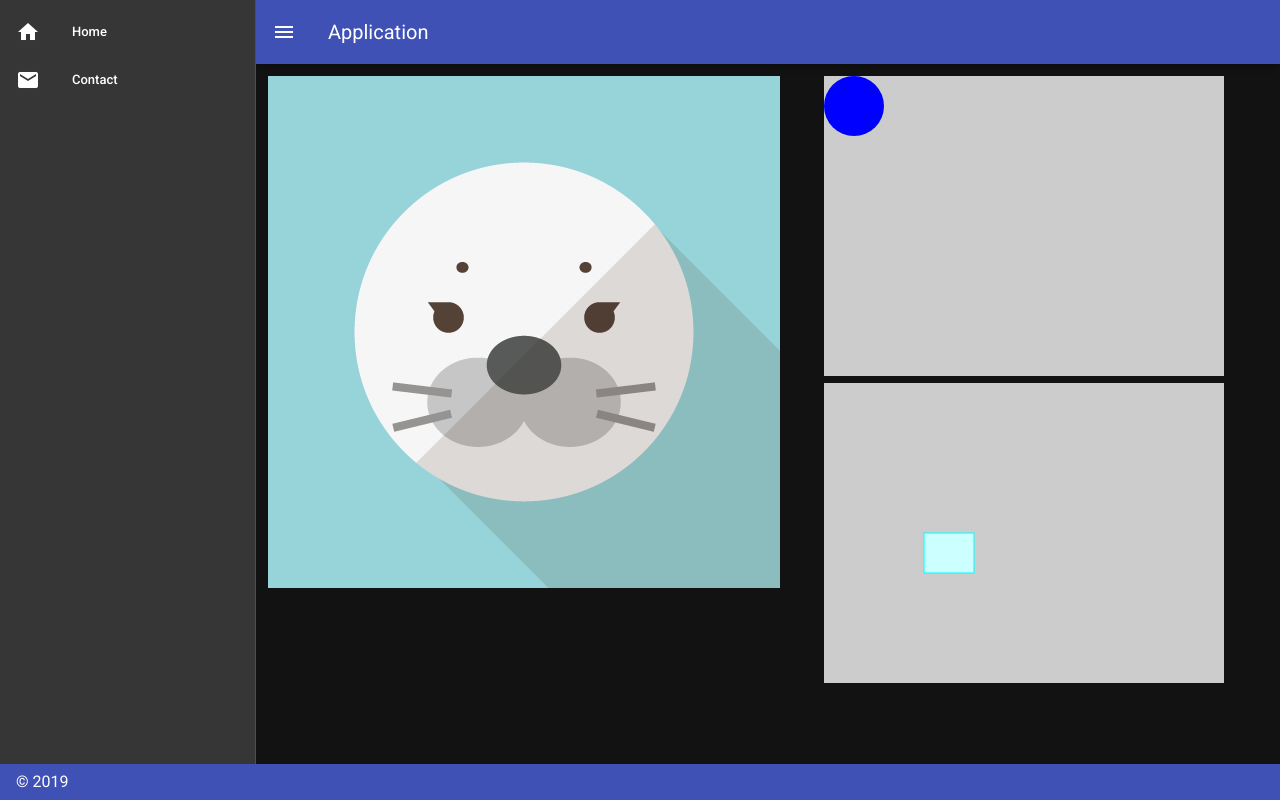
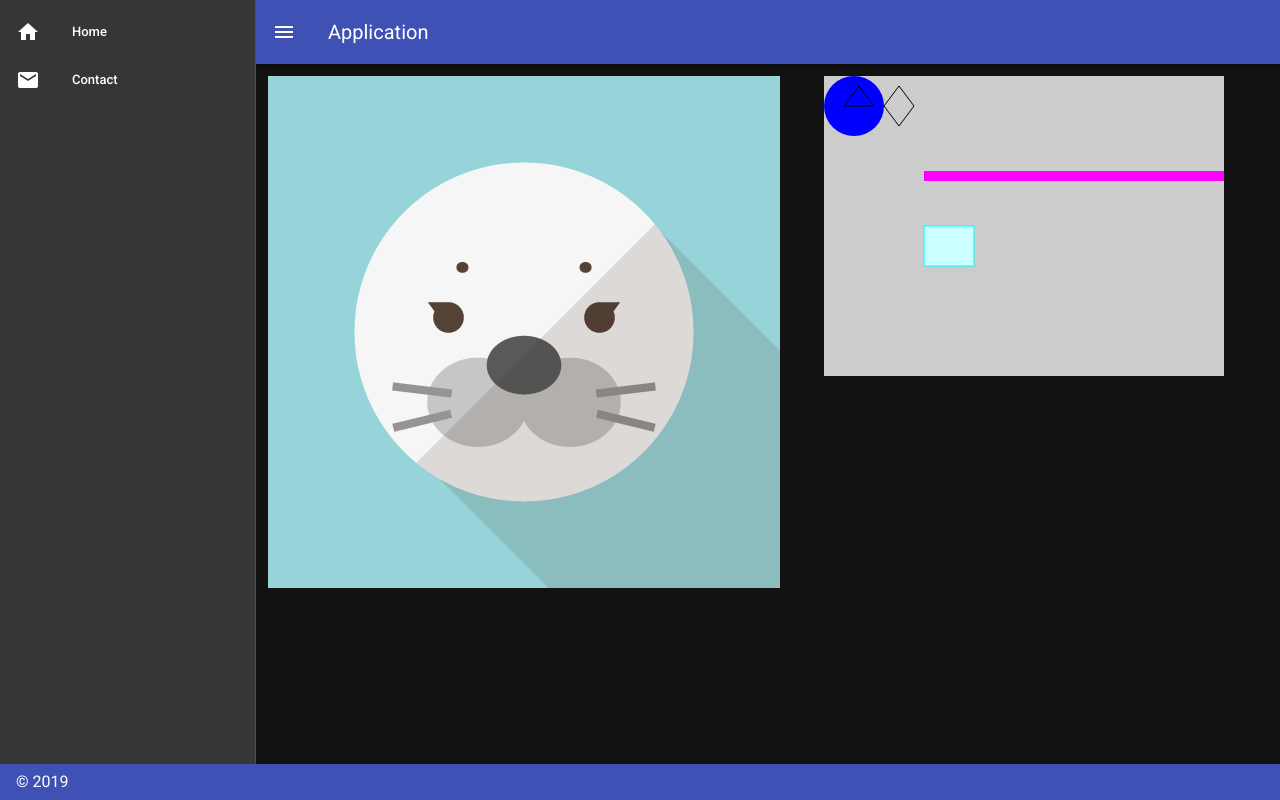
Before and after one commit to yoshiko-tsuka/icon-generator, a Nuxt app: page / in a window 1280 px wide. Built offline with nearby package versions, Linux system fonts and the light colour scheme.

Commit message:
add line and pentagon

```diff
--- a/pages/index.vue
+++ b/pages/index.vue
@@ -1,14 +1,15 @@
 <template>
   <div class="row">
     <div class="col-6">
-      <p><img @dragstart="dStart" @drag="dMove" @dragend="dEnd" class="drag-and-drop" src="/sea.png"></p>
+      <p><img @dragstart.self="dStart" @drag.self="dMove" @dragend.self="dEnd" class="drag-and-drop" src="/sea.png"></p>
     </div>
     <div class="col-6">
-      <svg xmlns="http://www.w3.org/2000/svg" style="background-color:#ccc" width="400" height="300" viewbox="0 0 400 300">
-        <circle class="drag-and-drop" cx=30 cy=30 r=30 fill="blue" @mousedown="mDownCircle" @mousemove="mMoveCircle" @mouseup="dEnd"/>
-      </svg>
-      <svg xmlns="http://www.w3.org/2000/svg" style="background-color:#ccc" width="400" height="300" viewbox="0 0 400 300">
-        <rect x="100" y="150" rx="0" ry="0" width="50" height="40" stroke-width="1" stroke="#00FFFF" fill="#CCFFFF" @mousedown="mDownSquare" @mousemove="mMoveSquare" @mouseup="dEnd" />
+      <svg xmlns="http://www.w3.org/2000/svg" style="background-color:#ccc" width="400" height="300" viewbox="0 0 400 300" @mouseup="dEnd">
+        <circle class="drag-and-drop" cx=30 cy=30 r=30 fill="blue" @mousedown.self.stop="mDownCircle" @mousemove.self.stpo="mMoveCircle"/>
+        <rect x="100" y="150" rx="0" ry="0" width="50" height="40" stroke-width="1" stroke="#00FFFF" fill="#CCFFFF" @mousedown.self.stop="mDownSquare" @mousemove.self.stop="mMoveSquare"/>
+        <line x1="100" y1="100" x2="400" y2="100" stroke-width="10" stroke="#FF00FF" @mousedown.self.stop="mDownLine" @mousemove.self.stop="mMoveLine"/>
+      　<polygon points="20 30, 35 10, 50 30" stroke-width="1" stroke="#000000" fill="none" />
+      　<polygon points="60 30, 75 10, 90 30, 75 50" stroke-width="1" stroke="#000000" fill="none" />
       </svg>
     </div>
   </div>
@@ -26,6 +27,8 @@ export default {
       y: 0,
       cx: 0,
       cy: 0,
+      xl: 0,
+      yl: 0,
       r: 0,
       is_dragging: false
     }
@@ -57,34 +60,57 @@ export default {
         this.y = 0
         this.cx = 0
         this.cy = 0
+        this.xl = 0
+        this.yl = 0
         this.r = 0
+        console.log(this.is_dragging)
       }
     },
     mDownCircle () {
+      this.is_dragging = true
       this.x = event.pageX
       this.y = event.pageY
       this.cx = parseInt(event.target.attributes.cx.value)
       this.cy = parseInt(event.target.attributes.cy.value)
       this.r = parseInt(event.target.attributes.r.value)
-      this.is_dragging = true
     },
     mMoveCircle () {
       if (this.is_dragging && event.pageX !== 0 && event.pageY !== 0) {
+        console.log("move Circle")
         event.target.setAttribute('cx', event.pageX - this.x + this.cx)
         event.target.setAttribute('cy', event.pageY - this.y + this.cy)
       }
     },
     mDownSquare () {
+      this.is_dragging = true
       this.x = event.pageX
       this.y = event.pageY
       this.cx = parseInt(event.target.attributes.x.value)
       this.cy = parseInt(event.target.attributes.y.value)
-      this.is_dragging = true
     },
     mMoveSquare () {
       if (this.is_dragging && event.pageX !== 0 && event.pageY !== 0) {
+        console.log("move Square")
         event.target.setAttribute('x', event.pageX - this.x + this.cx)
         event.target.setAttribute('y', event.pageY - this.y + this.cy)
+      }
+    },
+    mDownLine () {
+      this.is_dragging = true
+      this.x = event.pageX
+      this.y = event.pageY
+      this.cx = parseInt(event.target.attributes.x1.value)
+      this.cy = parseInt(event.target.attributes.y1.value)
+      this.xl = parseInt(event.target.attributes.x2.value) - parseInt(event.target.attributes.x1.value)
+      this.yl = parseInt(event.target.attributes.y2.value) - parseInt(event.target.attributes.y1.value)
+    },
+    mMoveLine () {
+      if (this.is_dragging && event.pageX !== 0 && event.pageY !== 0) {
+        console.log("move Line")
+        event.target.setAttribute('x1', event.pageX - this.x + this.cx)
+        event.target.setAttribute('y1', event.pageY - this.y + this.cy)
+        event.target.setAttribute('x2', event.pageX - this.x + this.cx + this.xl)
+        event.target.setAttribute('y2', event.pageY - this.y + this.cy + this.yl)
       }
     }
   }
```
